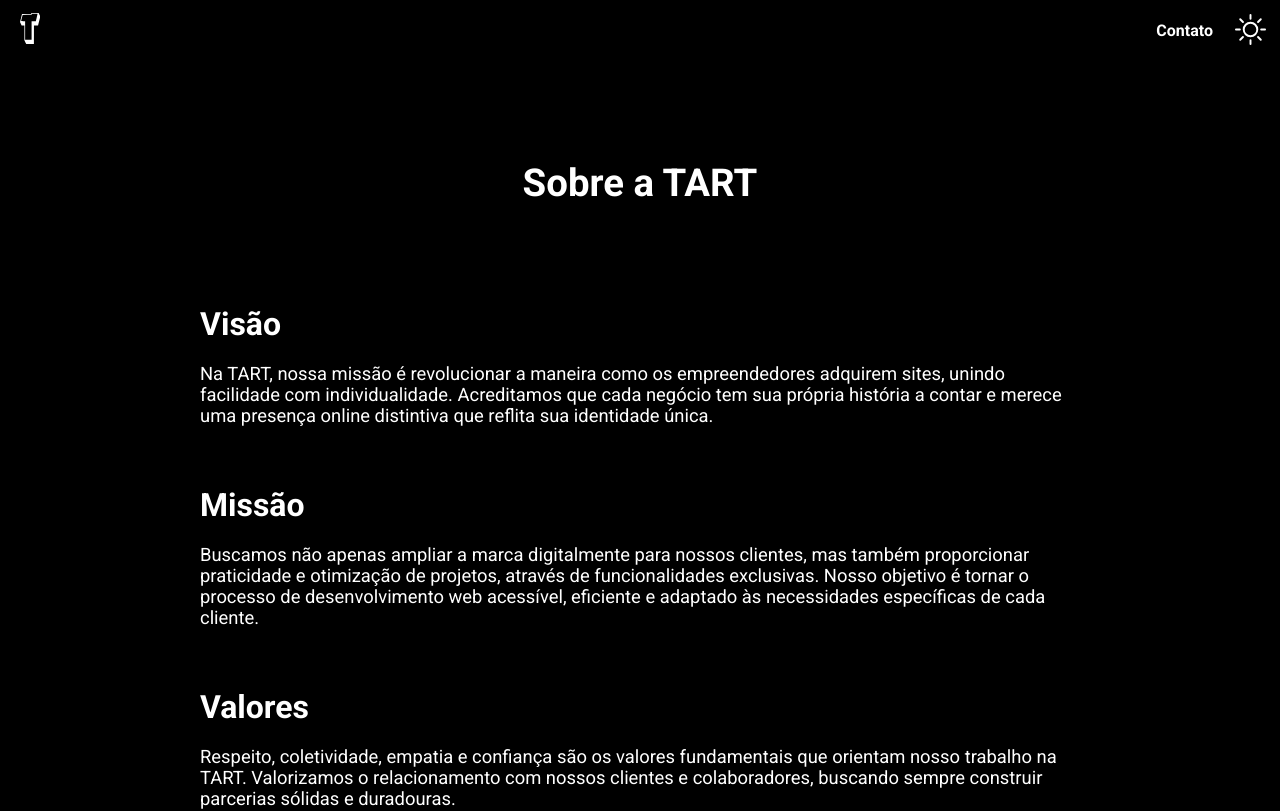
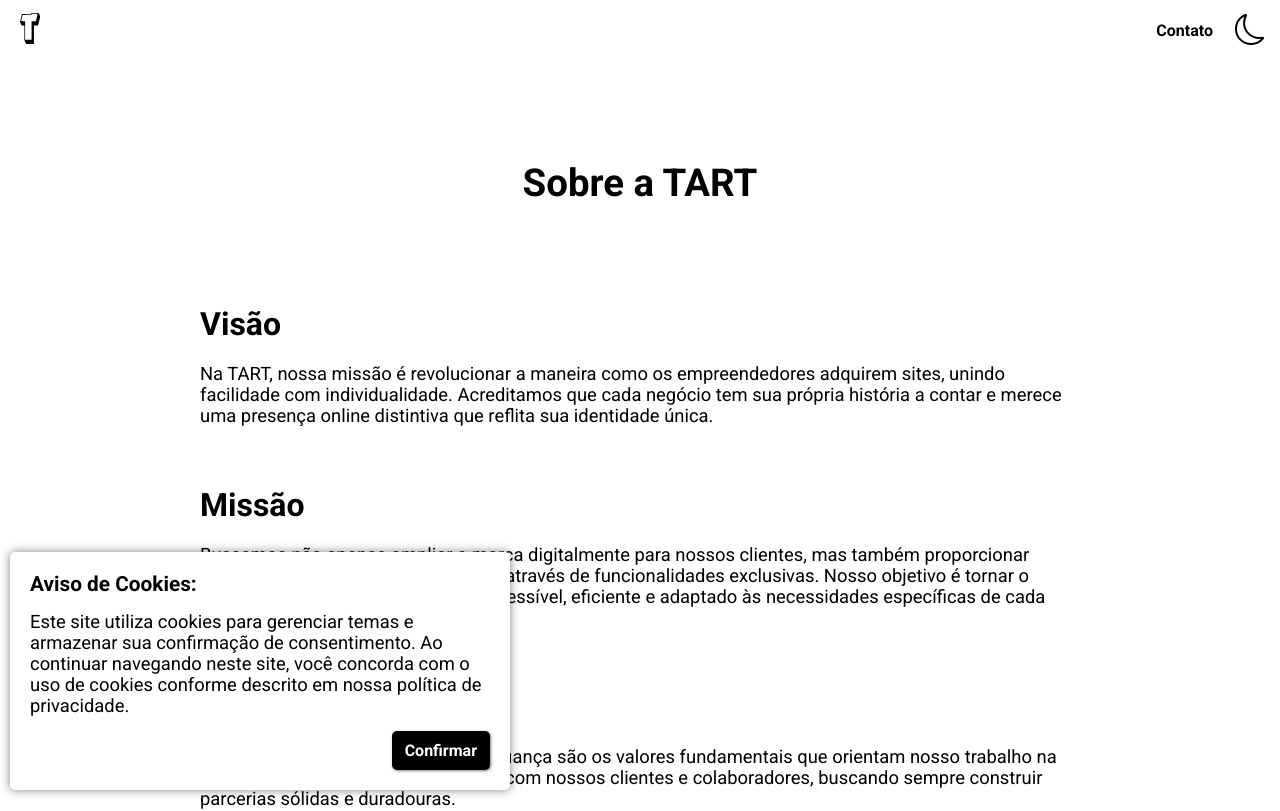
Before and after one commit to RGMenezes/tart, a Next.js app: page /sobre in a window 1280 px wide. Shown: the top 811 px of the page. Built offline with nearby package versions, Linux system fonts and the light colour scheme.

Commit message:
finishing att

```diff
--- a/src/app/layout.tsx
+++ b/src/app/layout.tsx
@@ -3,22 +3,43 @@
 import "./globals.css";
 import styles from "./layout.module.css";
 import { useEffect, useState } from "react";
-import { Header, Footer } from "@/shared/layout";
-import { getCookie } from "@/utils/cookie";
+import { Header, Footer, CookiesBoxAlert, Loading } from "@/shared/layout";
+import { getCookie, setCookie } from "@/utils/cookie";
 
 export default function RootLayout({
     children,
 }: {
   children: React.ReactNode
 }) {
-    const [theme, setTheme] = useState("theme_black");
-    useEffect(() => setTheme(getCookie("theme") ?? "theme_black"), []);
+    const [mensageCookie, setMensageCookie] = useState(false);
+    const [theme, setTheme] = useState(false);
+    const [isClient, setClient] = useState(false);
+
+    useEffect(() => {
+        setMensageCookie(getCookie("cookie")?.split(" ")[0] === "true" ? true : false);
+        setTheme(getCookie("theme")?.split(" ")[0] === "true" ? true : false);
+        setClient(true);
+    }, []);
+
+    const confirmCookies = () => {
+        setCookie("cookie","true", 30);
+        setMensageCookie(true);
+    };
+
+    const handleTheme = () => {
+        const newTheme = !theme;
+        setCookie("theme", `${newTheme}`, 30);
+        setTheme(newTheme);
+    };
+
     return (
         <html lang="pt-br">
-            <body suppressHydrationWarning={true} className={`${styles.body} ${styles[theme]}`}>
-                <Header theme={theme} setTheme={setTheme}/>
+            <body suppressHydrationWarning={true} className={`${styles.body} ${theme ? styles.theme_black : styles.theme_white}`}>
+                {!isClient && <Loading />}
+                <Header theme={theme} onClick={handleTheme}/>
                 {children}
                 <Footer />
+                {!mensageCookie && <CookiesBoxAlert onClick={confirmCookies}/>}
             </body>
         </html>
     );
--- a/src/app/projetos/[nameProject]/page.tsx
+++ b/src/app/projetos/[nameProject]/page.tsx
@@ -8,8 +8,8 @@
 import { project as projectAdd } from "@data/showcase";
 
 
-export default function Projetos({params: {nameProject}}: {params: {nameProject: string}}){
-    const projectName = decodeURIComponent(nameProject);
+export default function Projetos({params: {projectNameURI}}: {params: {projectNameURI: string}}){
+    const projectName = decodeURIComponent(projectNameURI);
     let project: Project | undefined;
 
     if(projectName === "gestorFinanceiro"){
--- a/src/data/showcase/lendingPage.ts
+++ b/src/data/showcase/lendingPage.ts
@@ -1,20 +1,22 @@
 import Showcase from "./Showcase";
 
 const lending = {
-    rent: new Showcase(
-        "Aluguel de Sites:",
-        "Transforme sua visão em realidade digital sem complicações. Com nosso serviço de aluguel de sites, você obtém um site sob medida para o seu negócio por um seu sucesso online.",
-        "Construa agora"
+    card1: new Showcase(
+        "Equipe de Desenvolvedores:",
+        "Somos uma equipe apaixonada por transformar ideias em soluções digitais sob medida. De sites modernos a sistemas complexos, entregamos qualidade, inovação e comprometimento em cada linha de código.",
+        "Conheça nosso time"
     ),
-    analysis: new Showcase(
-        "Análise e Teste:",
-        "Descubra o potencial do seu negócio com nossa análise personalizada gratuita. Entendemos que cada jornada digital é única, por isso oferecemos uma semana de teste gratuito para que você possa experimentar seu site antes de comprometer-se totalmente. Estamos aqui para ajudá-lo a alcançar o sucesso online que você merece.",
-        "Descubra já"
+
+    card2: new Showcase(
+        "Consultoria e Propostas:",
+        "Tem um projeto em mente? Nós ouvimos, analisamos e propomos a melhor solução para você. Entre em contato e receba uma consultoria gratuita — queremos entender sua necessidade e construir algo incrível juntos.",
+        "Fale conosco"
     ),
-    others: new Showcase(
-        "Outros Serviços:",
-        "Deixe-nos ser o arquiteto do seu sucesso digital. Além do aluguel de sites, oferecemos uma gama de serviços personalizados, desde a criação de sites deslumbrantes até o desenvolvimento de soluções digitais avançadas como APIs e sistemas. Deixe-nos criar a ponte entre sua visão e o mundo online.",
-        "Explore aqui"
+
+    card3: new Showcase(
+        "Soluções Personalizadas:",
+        "Desenvolvemos aplicações web, APIs, sistemas administrativos e muito mais, sob medida para seu negócio. Cada projeto é único, assim como cada solução que entregamos.",
+        "Veja o que fazemos"
     ),
     add: new Showcase(
         "Desperte Novas Possibilidades!",
--- a/src/shared/layout/components/CookiesBoxAlert.tsx
+++ b/src/shared/layout/components/CookiesBoxAlert.tsx
@@ -2,18 +2,15 @@
 
 import styles from "../styles/CookiesBoxAlert.module.css";
 import { Button } from "@/shared/button";
-import { setCookie } from "@/utils/cookie";
+import { ICookiesBoxAlert } from "../types/ICookiesBoxAlert.types";
 
-export default function CookiesBoxAlert(){
-    const confirmCookie = () => {
-        setCookie("cookie", "true", 30);
-    };
+export default function CookiesBoxAlert({onClick}: ICookiesBoxAlert){
     return(
         <div className={styles.container}>
             <h4>Aviso de Cookies:</h4>
             <p>Este site utiliza cookies para gerenciar temas e armazenar sua confirmação de consentimento. Ao continuar navegando neste site, você concorda com o uso de cookies conforme descrito em nossa política de privacidade.</p>
             <div className={styles.container_button}>
-                <Button className={styles.buttonBlack} onClick={confirmCookie}>Confirmar</Button>
+                <Button className={styles.buttonBlack} onClick={onClick}>Confirmar</Button>
             </div>
         </div>
     );
--- a/src/shared/layout/components/Header.tsx
+++ b/src/shared/layout/components/Header.tsx
@@ -1,19 +1,12 @@
 "use client";
 
 import styles from "../styles/Header.module.css";
-import { Dispatch, SetStateAction } from "react";
 import { BsMoon, BsSun } from "react-icons/bs";
-import { setCookie } from "@/utils/cookie";
 import { LinkInternal, LinkInternalIcon } from "@/shared/link";
 import { Logo } from "@/shared/icon";
 import { ButtonIcon } from "@/shared/button";
 
-export default function Header({theme, setTheme}: {theme: string, setTheme: Dispatch<SetStateAction<string>>}){
-    const handleTheme = () => {
-        const newTheme = theme === "theme_black" ? "theme_white" : "theme_black";
-        setCookie("theme", newTheme, 30);
-        setTheme(newTheme);
-    };
+export default function  Header({theme, onClick}: {theme: boolean, onClick: () => void}){
     return(
         <header className={styles.header}>
             <LinkInternalIcon href='/'>
@@ -32,12 +25,8 @@
                 </li> */}
             </ul>
 
-            <ButtonIcon onClick={handleTheme}>
-                {theme === "theme_black" ?
-                    <BsSun className={styles.icon}/>
-                    :
-                    <BsMoon className={styles.icon}/>
-                }
+            <ButtonIcon onClick={onClick}>
+                {theme ? <BsSun className={styles.icon}/> : <BsMoon className={styles.icon}/>}
             </ButtonIcon>
         </header>
     );
--- /dev/null
+++ b/src/shared/layout/types/ICookiesBoxAlert.types.ts
@@ -0,0 +1,3 @@
+export interface ICookiesBoxAlert{
+    onClick: () => void;
+}
--- a/src/utils/cookie.ts
+++ b/src/utils/cookie.ts
@@ -1,13 +1,18 @@
-export const setCookie = (name: string, value: string, days: number) => {
+export const setCookie = (name: string, value: string, days: number): boolean => {
+    if(typeof document === "undefined") return false;
+
     const expirationDate = new Date();
     expirationDate.setDate(expirationDate.getDate() + days);
 
     const cookieValue = `${encodeURIComponent(name)}=${encodeURIComponent(value)} expires=${expirationDate.toUTCString()} path=/`;
 
     document.cookie = cookieValue;
+    return true;
 };
 
 export const getCookie = (name: string): string | undefined => {
+    if(typeof document === "undefined") return undefined;
+
     const cookies = document.cookie.split("; ");
 
     for (let i = 0; i < cookies.length; i++) {
```
Also changed, not shown: src/app/page.tsx (+13 -25 lines).
